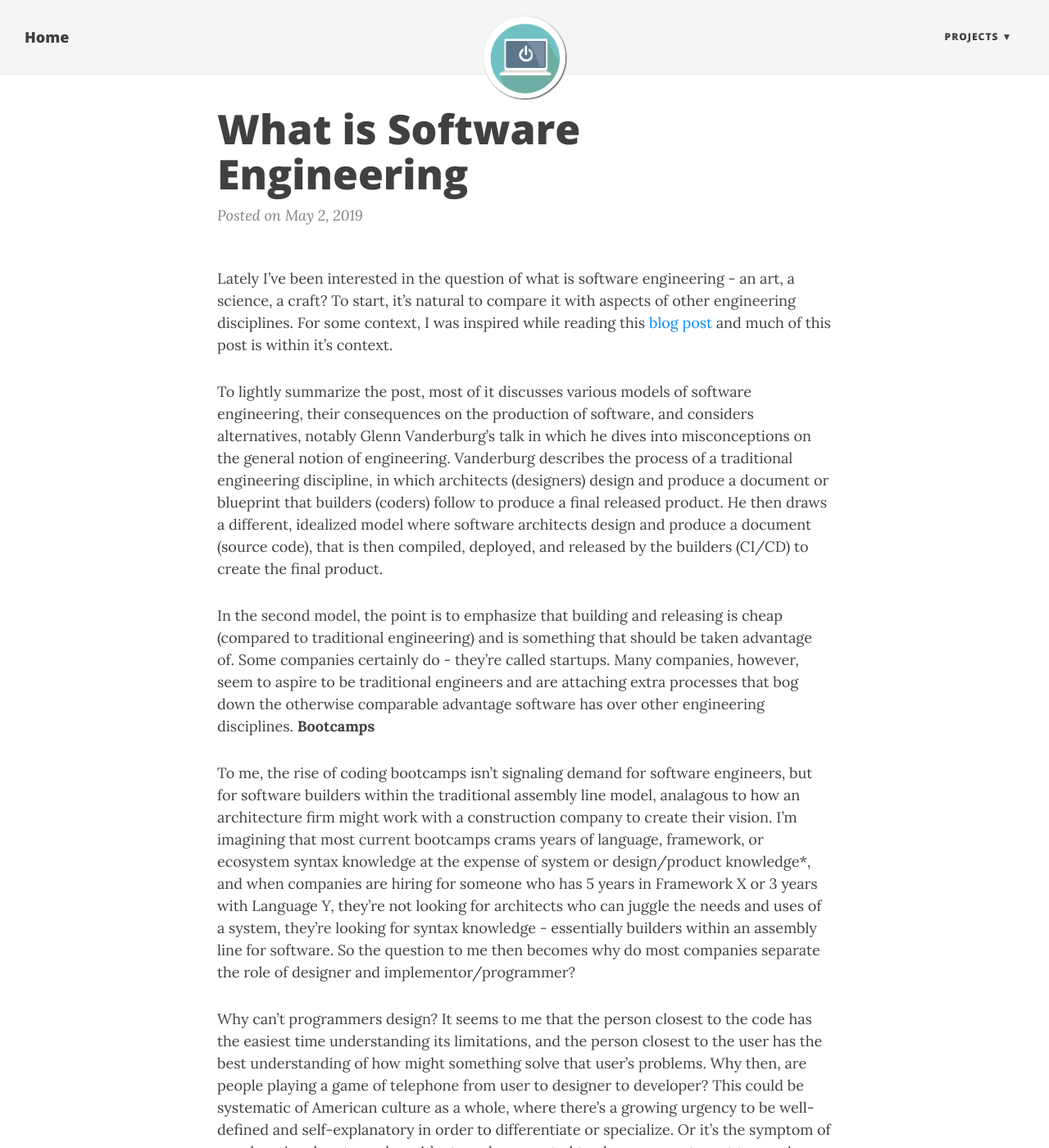
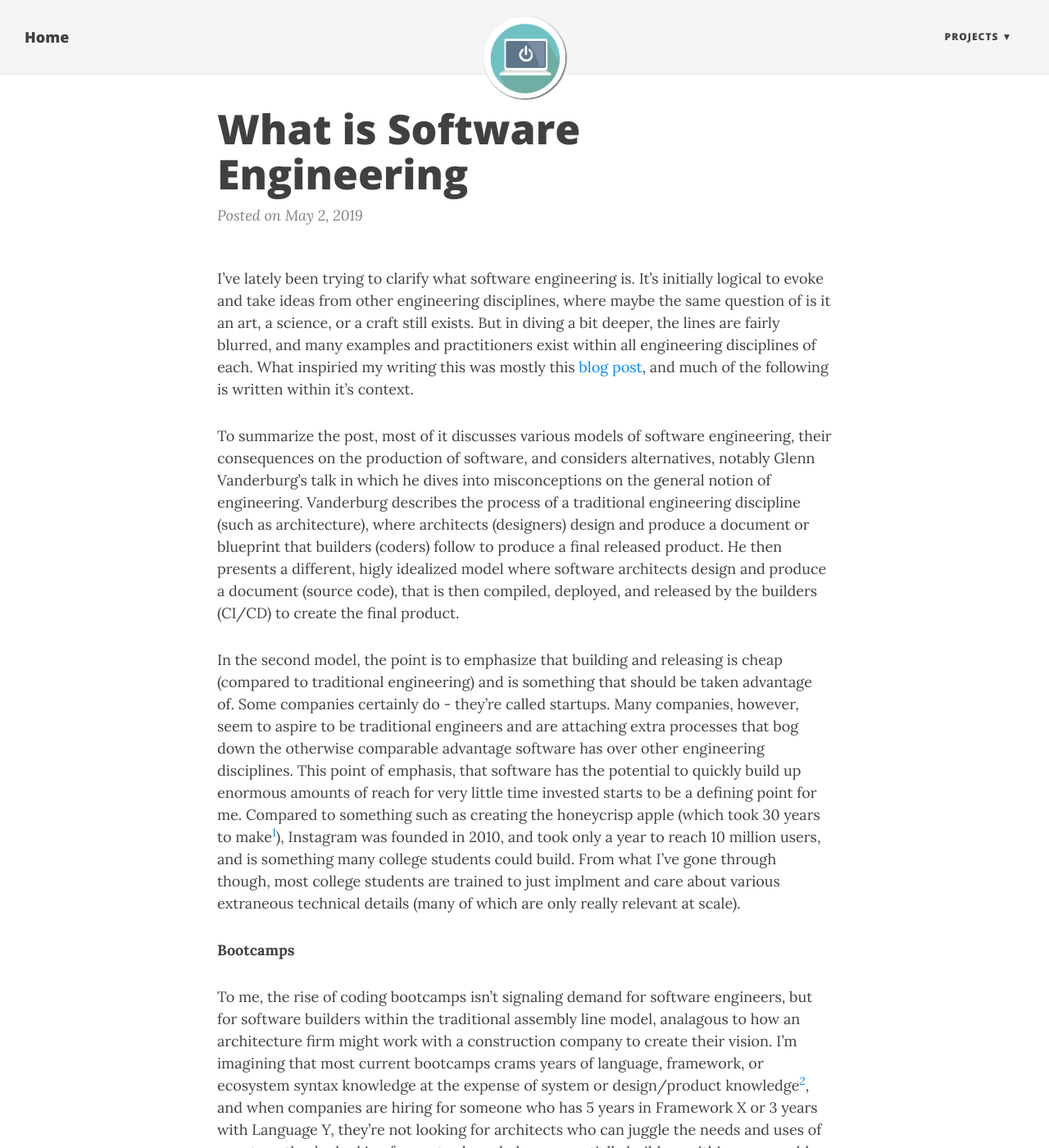
Before and after one commit to jliang117/jliang117.github.io, a Jekyll site: the page built from _posts/2019-05-02-swe.md, in a window 1280 px wide and 1400 px high. Shown: the whole window at 82% size. Built offline with Jekyll 4.4.1, drawn with Linux system fonts in a browser that asks for light colours; nearby versions of some CDN libraries; some of the changed text lies outside the part shown.

Commit message:
updates to swe

```diff
--- a/_posts/2019-05-02-swe.md
+++ b/_posts/2019-05-02-swe.md
@@ -4,15 +4,16 @@ title: What is Software Engineering
 image: /img/computers.png
 ---
 
-Lately I've been interested in the question of what is software engineering - an art, a science, a craft? To start, it's natural to compare it with aspects of other engineering disciplines. For some context, I was inspired while reading this [blog post](https://lispcast.com/software-factory) and much of this post is within it's context.
+I've lately been trying to clarify what software engineering is. It's initially logical to evoke and take ideas from other engineering disciplines, where maybe the same question of is it an art, a science, or a craft still exists. But in diving a bit deeper, the lines are fairly blurred, and many examples and practitioners exist within all engineering disciplines of each. What inspiried my writing this was mostly this [blog post](https://lispcast.com/software-factory), and much of the following is written within it's context.
 
-To lightly summarize the post, most of it discusses various models of software engineering, their consequences on the production of software, and considers alternatives, notably Glenn Vanderburg’s talk in which he dives into misconceptions on the general notion of engineering. Vanderburg describes the process of a traditional engineering discipline, in which architects (designers) design and produce a document or blueprint that builders (coders) follow to produce a final released product.
-He then draws a different, idealized model where software architects design and produce a document (source code), that is then compiled, deployed, and released by the builders (CI/CD) to create the final product.
+To summarize the post, most of it discusses various models of software engineering, their consequences on the production of software, and considers alternatives, notably Glenn Vanderburg’s talk in which he dives into misconceptions on the general notion of engineering. Vanderburg describes the process of a traditional engineering discipline (such as architecture), where architects (designers) design and produce a document or blueprint that builders (coders) follow to produce a final released product.
+He then presents a different, higly idealized model where software architects design and produce a document (source code), that is then compiled, deployed, and released by the builders (CI/CD) to create the final product.
 
-In the second model, the point is to emphasize that building and releasing is cheap (compared to traditional engineering) and is something that should be taken advantage of. Some companies certainly do - they’re called startups. Many companies, however, seem to aspire to be traditional engineers and are attaching extra processes that bog down the otherwise comparable advantage software has over other engineering disciplines.
+In the second model, the point is to emphasize that building and releasing is cheap (compared to traditional engineering) and is something that should be taken advantage of. Some companies certainly do - they’re called startups. Many companies, however, seem to aspire to be traditional engineers and are attaching extra processes that bog down the otherwise comparable advantage software has over other engineering disciplines. This point of emphasis, that software has the potential to quickly build up enormous amounts of reach for very little time invested starts to be a defining point for me. Compared to something such as creating the honeycrisp apple (which took 30 years to make[^1]), Instagram was founded in 2010, and took only a year to reach 10 million users, and is something many college students could build. From what I've gone through though, most college students are trained to just implment and care about various extraneous technical details (many of which are only really relevant at scale).
+
 **Bootcamps**
 
-To me, the rise of coding bootcamps isn't signaling demand for software engineers, but for software builders within the traditional assembly line model, analagous to how an architecture firm might work with a construction company to create their vision. I’m imagining that most current bootcamps crams years of language, framework, or ecosystem syntax knowledge at the expense of system or design/product knowledge\*, and when companies are hiring for someone who has 5 years in Framework X or 3 years with Language Y, they’re not looking for architects who can juggle the needs and uses of a system, they’re looking for syntax knowledge - essentially builders within an assembly line for software. So the question to me then becomes why do most companies separate the role of designer and implementor/programmer?
+To me, the rise of coding bootcamps isn't signaling demand for software engineers, but for software builders within the traditional assembly line model, analagous to how an architecture firm might work with a construction company to create their vision. I’m imagining that most current bootcamps crams years of language, framework, or ecosystem syntax knowledge at the expense of system or design/product knowledge[^2], and when companies are hiring for someone who has 5 years in Framework X or 3 years with Language Y, they’re not looking for architects who can juggle the needs and uses of a system, they’re looking for syntax knowledge - essentially builders within an assembly line for software. So the question then becomes why do most companies separate the role of designer and implementor/programmer?
 
 Why can't programmers design? It seems to me that the person closest to the code has the easiest time understanding its limitations, and the person closest to the user has the best understanding of how might something solve that user's problems. Why then, are people playing a game of telephone from user to designer to developer? This could be systematic of American culture as a whole, where there's a growing urgency to be well-defined and self-explanatory in order to differentiate or specialize. Or it's the symptom of an educational system where it's strongly suggested to choose one, at most two majors. As for hiring, it's also easy to assume that if it's hard enough to hire for just a single discipline, it must be at least twice as hard to hire someone skilled in multiple. I propose that it's simpler than one might think - just evaluate candidates by their portfolio.
 
@@ -26,5 +27,6 @@ I think it’s an identity crisis issue. There’s lots of thoughts on how softw
 
 Doesn't sound like just a single discipline would cover all of that, does it?
 
+[^1]: [https://www.esquire.com/food-drink/food/a20018/honeycrisp-price-explained/](https://www.esquire.com/food-drink/food/a20018/honeycrisp-price-explained/)
 
-\*Not that it's a guarantee that a degree provides system knowledge
+[^2]: Not that it's a guarantee that a degree provides system knowledge
```
Also changed, not shown: 6 other files.
